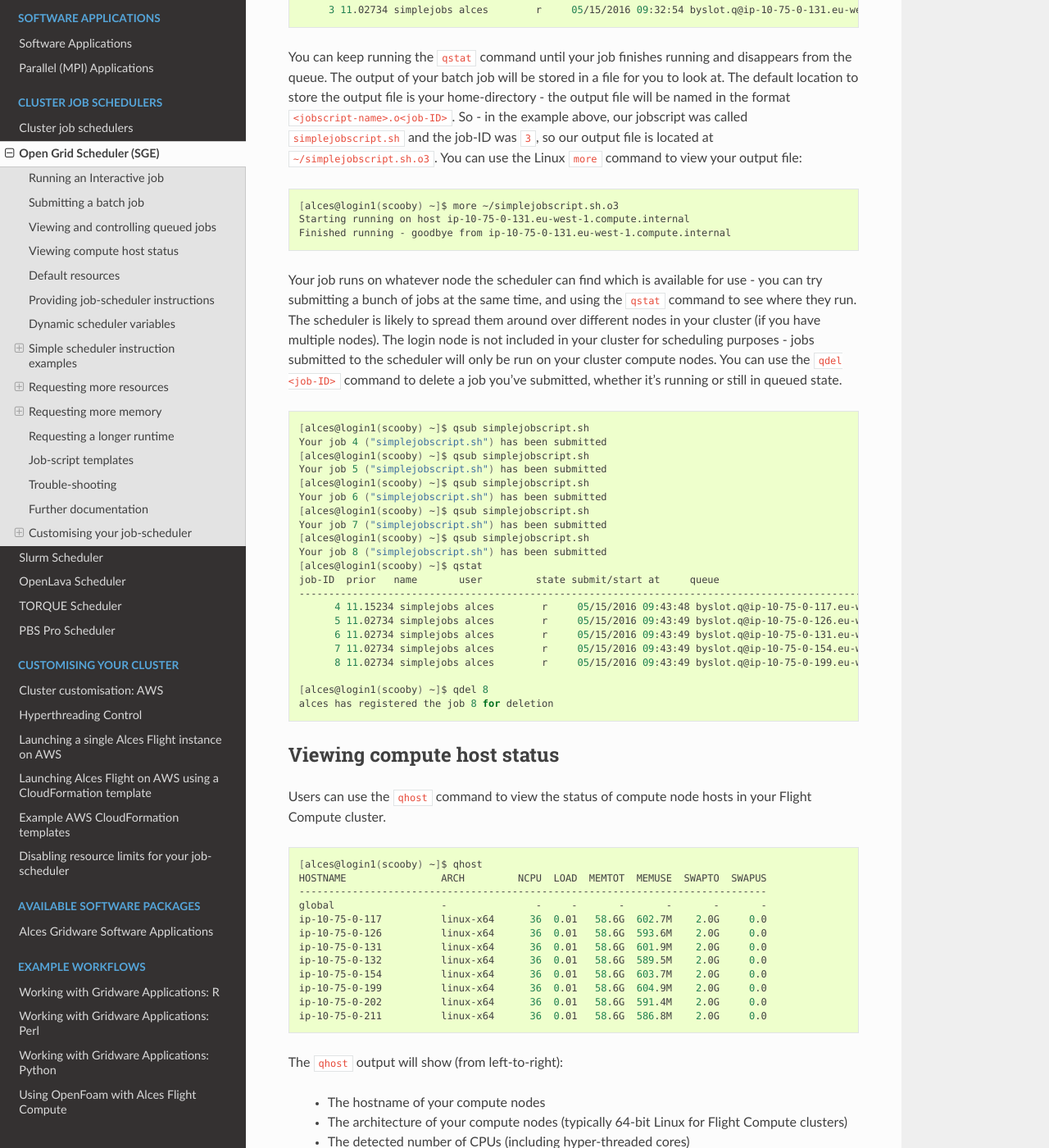
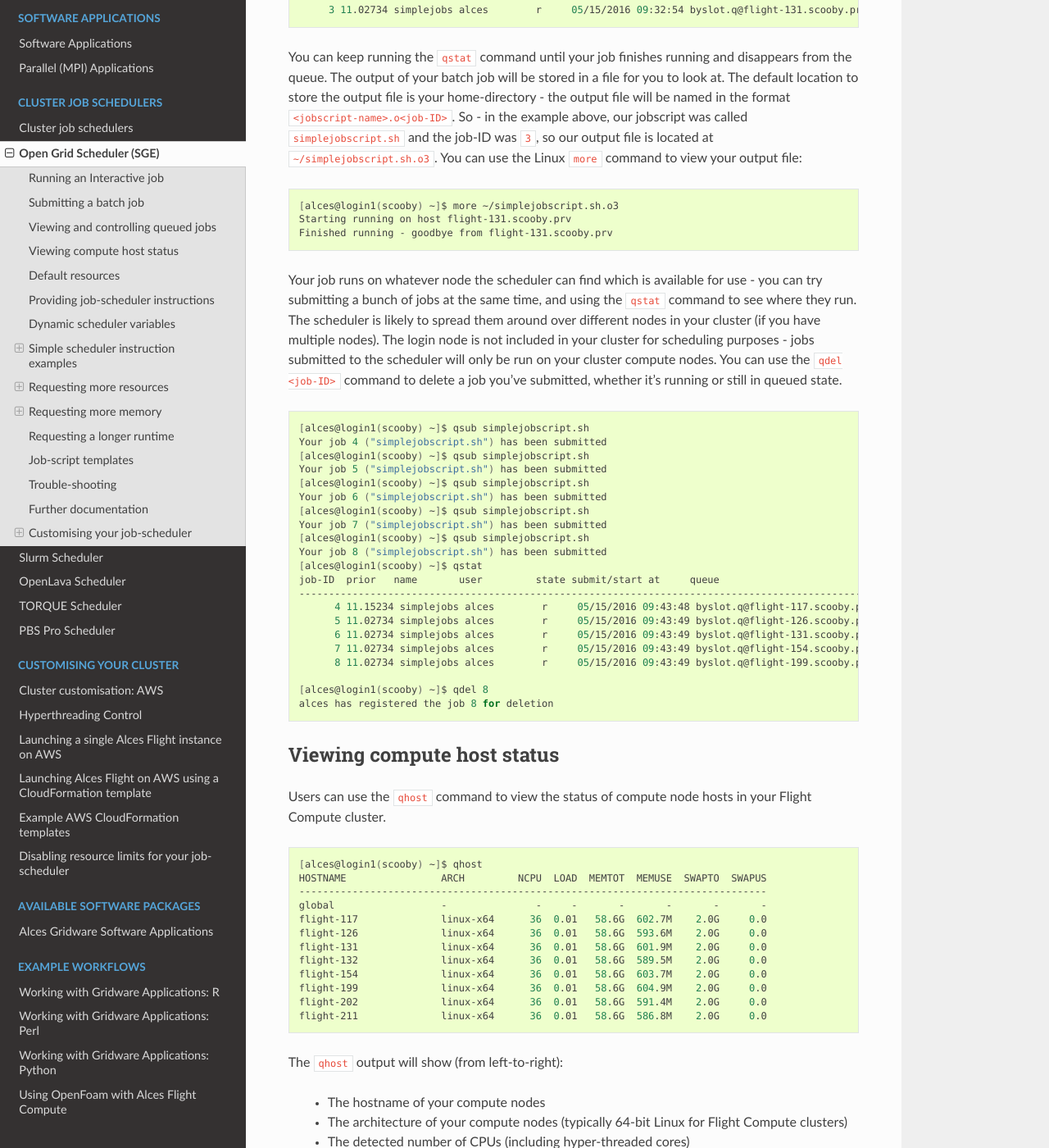
Before and after one commit to alces-software/flight-appliance-docs, a Sphinx documentation site: the page built from docs/source/sge/sge.rst, in a window 1280 px wide and 1400 px high, scrolled down 3087 px. Shown: the whole window at 82% size. Built offline with Sphinx 7.4.7 and the Read the Docs theme 2.0.0, drawn with Linux system fonts in a browser that asks for light colours; some of the changed text lies outside the part shown.

Commit message:
Minor fixes & hostname changes

```diff
--- a/docs/source/sge/sge.rst
+++ b/docs/source/sge/sge.rst
@@ -16,15 +16,15 @@ You can start a new interactive job on your Flight Compute cluster by using the
 .. code:: bash
 
     [alces@login1(scooby) ~]$ qrsh
-    Warning: Permanently added '[ip-10-75-0-21.eu-west-1.compute.internal]:53024,[10.75.0.21]:53024' (ECDSA) to the list of known hosts.
+    Warning: Permanently added '[flight-121.scooby.prv.alces.network]:53024,[10.75.0.21]:53024' (ECDSA) to the list of known hosts.
 
     <<< -[ alces flight ]- >>>
-    [alces@ip-10-75-0-21(scooby) ~]$ hostname -f
-    ip-10-75-0-21.eu-west-1.compute.internal
+    [alces@flight-121(scooby) ~]$ hostname -f
+    flight-121.scooby.prv.alces.network
 
-    [alces@ip-10-75-0-21(scooby) ~]$ module load apps/R
+    [alces@flight-121(scooby) ~]$ module load apps/R
 
-    [alces@ip-10-75-0-21(scooby) ~]$ R
+    [alces@flight-121(scooby) ~]$ R
 
     R version 3.2.3 (2015-12-10) -- "Wooden Christmas-Tree"
     Copyright (C) 2015 The R Foundation for Statistical Computing
@@ -90,7 +90,7 @@ Once your job has been submitted, use the ``qstat`` command to view the status o
     [alces@login1(scooby) ~]$ qstat
     job-ID  prior   name       user         state submit/start at     queue                          slots ja-task-ID
     -----------------------------------------------------------------------------------------------------------------
-         3 11.02734 simplejobs alces        r     05/15/2016 09:32:54 byslot.q@ip-10-75-0-131.eu-wes     1
+         3 11.02734 simplejobs alces        r     05/15/2016 09:32:54 byslot.q@flight-131.scooby.prv     1
 
 
 You can keep running the ``qstat`` command until your job finishes running and disappears from the queue. The output of your batch job will be stored in a file for you to look at. The default location to store the output file is your home-directory - the output file will be named in the format ``<jobscript-name>.o<job-ID>``. So - in the example above, our jobscript was called ``simplejobscript.sh`` and the job-ID was ``3``, so our output file is located at ``~/simplejobscript.sh.o3``. You can use the Linux ``more`` command to view your output file:
@@ -98,8 +98,8 @@ You can keep running the ``qstat`` command until your job finishes running and d
 .. code:: bash
 
     [alces@login1(scooby) ~]$ more ~/simplejobscript.sh.o3
-    Starting running on host ip-10-75-0-131.eu-west-1.compute.internal
-    Finished running - goodbye from ip-10-75-0-131.eu-west-1.compute.internal
+    Starting running on host flight-131.scooby.prv
+    Finished running - goodbye from flight-131.scooby.prv
 
 
 Your job runs on whatever node the scheduler can find which is available for use - you can try submitting a bunch of jobs at the same time, and using the ``qstat`` command to see where they run. The scheduler is likely to spread them around over different nodes in your cluster (if you have multiple nodes). The login node is not included in your cluster for scheduling purposes - jobs submitted to the scheduler will only be run on your cluster compute nodes. You can use the ``qdel <job-ID>`` command to delete a job you've submitted, whether it's running or still in queued state.
@@ -119,11 +119,11 @@ Your job runs on whatever node the scheduler can find which is available for use
     [alces@login1(scooby) ~]$ qstat
     job-ID  prior   name       user         state submit/start at     queue                          slots ja-task-ID
     -----------------------------------------------------------------------------------------------------------------
-          4 11.15234 simplejobs alces        r     05/15/2016 09:43:48 byslot.q@ip-10-75-0-117.eu-wes     1
-          5 11.02734 simplejobs alces        r     05/15/2016 09:43:49 byslot.q@ip-10-75-0-126.eu-wes     1
-          6 11.02734 simplejobs alces        r     05/15/2016 09:43:49 byslot.q@ip-10-75-0-131.eu-wes     1
-          7 11.02734 simplejobs alces        r     05/15/2016 09:43:49 byslot.q@ip-10-75-0-154.eu-wes     1
-          8 11.02734 simplejobs alces        r     05/15/2016 09:43:49 byslot.q@ip-10-75-0-199.eu-wes     1
+          4 11.15234 simplejobs alces        r     05/15/2016 09:43:48 byslot.q@flight-117.scooby.prv     1
+          5 11.02734 simplejobs alces        r     05/15/2016 09:43:49 byslot.q@flight-126.scooby.prv     1
+          6 11.02734 simplejobs alces        r     05/15/2016 09:43:49 byslot.q@flight-131.scooby.prv     1
+          7 11.02734 simplejobs alces        r     05/15/2016 09:43:49 byslot.q@flight-154.scooby.prv     1
+          8 11.02734 simplejobs alces        r     05/15/2016 09:43:49 byslot.q@flight-199.scooby.prv     1
 
     [alces@login1(scooby) ~]$ qdel 8
     alces has registered the job 8 for deletion
@@ -140,14 +140,14 @@ Users can use the ``qhost`` command to view the status of compute node hosts in
     HOSTNAME                ARCH         NCPU  LOAD  MEMTOT  MEMUSE  SWAPTO  SWAPUS
     -------------------------------------------------------------------------------
     global                  -               -     -       -       -       -       -
-    ip-10-75-0-117          linux-x64      36  0.01   58.6G  602.7M    2.0G     0.0
-    ip-10-75-0-126          linux-x64      36  0.01   58.6G  593.6M    2.0G     0.0
-    ip-10-75-0-131          linux-x64      36  0.01   58.6G  601.9M    2.0G     0.0
-    ip-10-75-0-132          linux-x64      36  0.01   58.6G  589.5M    2.0G     0.0
-    ip-10-75-0-154          linux-x64      36  0.01   58.6G  603.7M    2.0G     0.0
-    ip-10-75-0-199          linux-x64      36  0.01   58.6G  604.9M    2.0G     0.0
-    ip-10-75-0-202          linux-x64      36  0.01   58.6G  591.4M    2.0G     0.0
-    ip-10-75-0-211          linux-x64      36  0.01   58.6G  586.8M    2.0G     0.0
+    flight-117              linux-x64      36  0.01   58.6G  602.7M    2.0G     0.0
+    flight-126              linux-x64      36  0.01   58.6G  593.6M    2.0G     0.0
+    flight-131              linux-x64      36  0.01   58.6G  601.9M    2.0G     0.0
+    flight-132              linux-x64      36  0.01   58.6G  589.5M    2.0G     0.0
+    flight-154              linux-x64      36  0.01   58.6G  603.7M    2.0G     0.0
+    flight-199              linux-x64      36  0.01   58.6G  604.9M    2.0G     0.0
+    flight-202              linux-x64      36  0.01   58.6G  591.4M    2.0G     0.0
+    flight-211              linux-x64      36  0.01   58.6G  586.8M    2.0G     0.0
 
 
 The ``qhost`` output will show (from left-to-right):
@@ -203,7 +203,7 @@ Job instructions can be provided in two ways; they are:
     [alces@login1(scooby) ~]$ qstat
     job-ID  prior   name       user         state submit/start at     queue                          slots ja-task-ID
     -----------------------------------------------------------------------------------------------------------------
-         16 11.02734 newname    alces        r     05/15/2016 10:09:13 byslot.q@ip-10-75-0-211.eu-wes     1
+         16 11.02734 newname    alces        r     05/15/2016 10:09:13 byslot.q@flight-211.scooby.prv     1
 
 
 2. For batch jobs, job scheduler instructions can also **included in your job-script** on a line starting with the special identifier ``#$``.
@@ -320,11 +320,11 @@ All tasks in a job are given the same job-ID, with the task number indicated aft
     [alces@login1(scooby) ~]$ qstat
     job-ID  prior   name       user         state submit/start at     queue                          slots ja-task-ID
     -----------------------------------------------------------------------------------------------------------------
-         27 11.0273 arrayjob      alces        r     05/15/2016 11:24:29 byslot.q@ip-10-75-0-211.eu-wes     1 1
-         27 6.02734 arrayjob      alces        r     05/15/2016 11:24:29 byslot.q@ip-10-75-0-227.eu-wes     1 3
-         27 4.36068 arrayjob      alces        r     05/15/2016 11:24:29 byslot.q@ip-10-75-0-201.eu-wes     1 5
-         27 3.52734 arrayjob      alces        r     05/15/2016 11:24:29 byslot.q@ip-10-75-0-178.eu-wes     1 7
-         27 3.02734 arrayjob      alces        r     05/15/2016 11:24:29 byslot.q@ip-10-75-0-42.eu-west     1 9
+         27 11.0273 arrayjob      alces        r     05/15/2016 11:24:29 byslot.q@flight-211.scooby.prv     1 1
+         27 6.02734 arrayjob      alces        r     05/15/2016 11:24:29 byslot.q@flight-227.scooby.prv     1 3
+         27 4.36068 arrayjob      alces        r     05/15/2016 11:24:29 byslot.q@flight-201.scooby.prv     1 5
+         27 3.52734 arrayjob      alces        r     05/15/2016 11:24:29 byslot.q@flight-178.scooby.prv     1 7
+         27 3.02734 arrayjob      alces        r     05/15/2016 11:24:29 byslot.q@flight-142.scooby.prv     1 9
 
 
 Individual tasks may be deleted by referring to them using ``<job-ID>.<task-ID>`` - e.g. to delete task 7 in the above example, you could use the command ``qdel 27.7``. Deleting the job-ID itself will delete all tasks in the job.
@@ -467,7 +467,7 @@ If you need more than the default amount of memory for your job, use the ``-l h_
     [alces@login1(scooby) ~]$ qrsh -l h_vmem=32G
 
     <<< -[ alces flight ]- >>>
-    [alces@ip-10-75-0-128(scooby) ~]$
+    [alces@flight-128(scooby) ~]$
 
 
 Memory allocations are performed **per scheduler slot** - i.e. per CPU core. So - if you want to request to run an 8-CPU-core multi-threaded job with a total of 64GB of memory, you would request ``-pe smp 8 -l h_vmem=8G`` (as 64GB / 8-cores = **8GB per core**).
@@ -545,7 +545,7 @@ To create a new job-script based on a template, use the ``alces template copy <t
     [alces@login1(scooby) ~]$ qstat
     job-ID  prior   name       user         state submit/start at     queue                          slots ja-task-ID
     -----------------------------------------------------------------------------------------------------------------
-         41 2.40234 mysmpjob.s alces        r     05/15/2016 13:39:34 byslot.q@ip-10-75-0-114.eu-wes     2
+         41 2.40234 mysmpjob.s alces        r     05/15/2016 13:39:34 byslot.q@flight-114.scooby.prv     2
 
 
 
```
